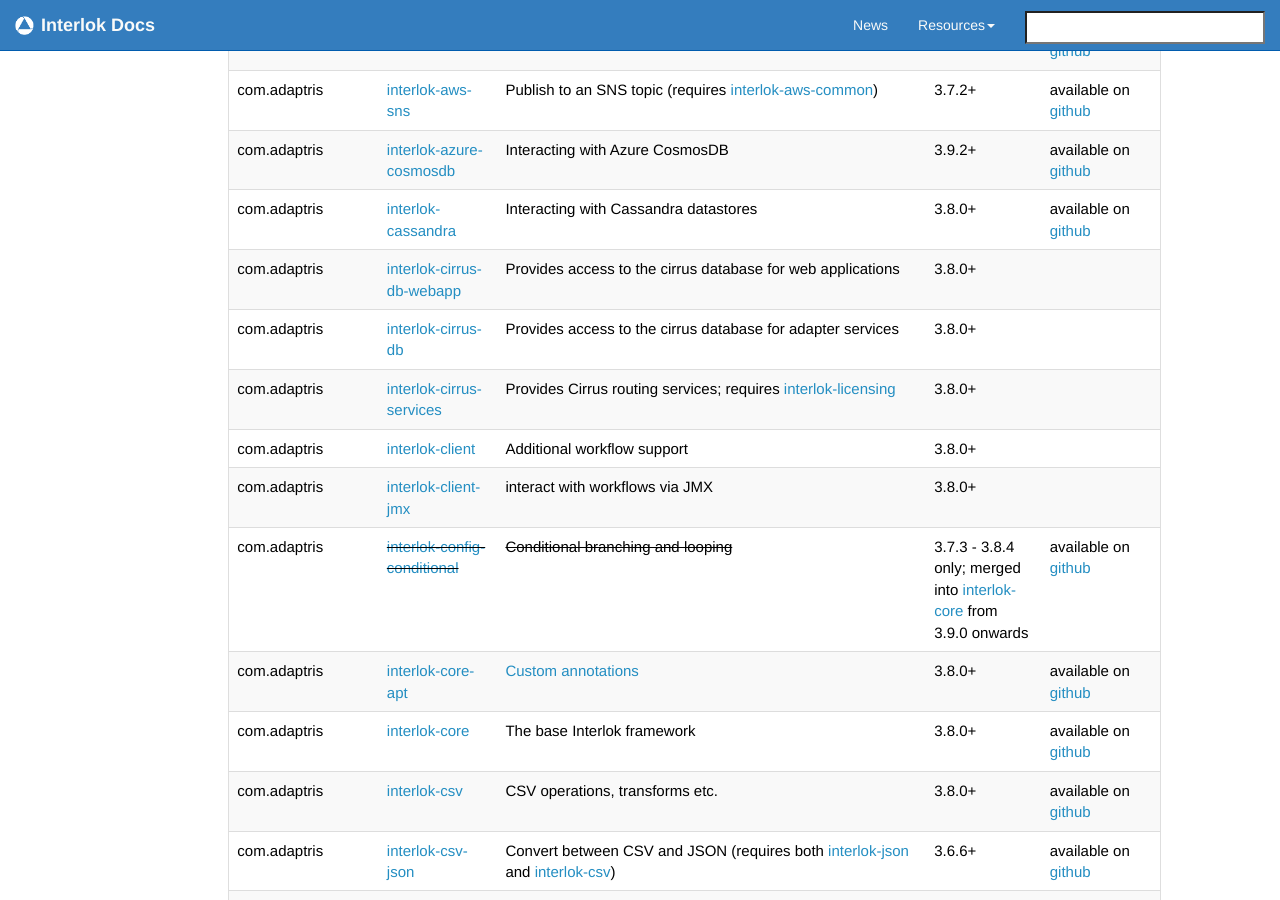
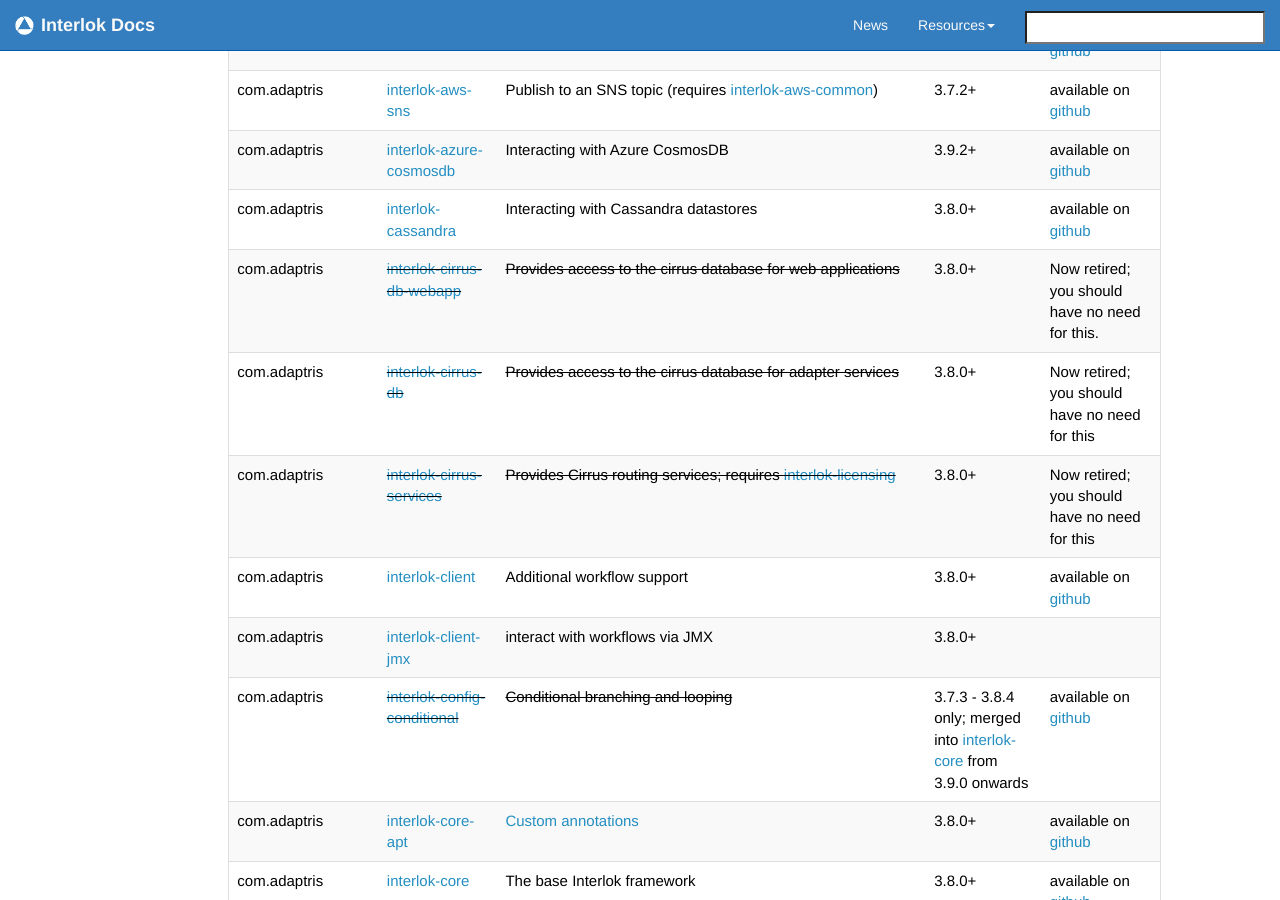
Before and after one commit to adaptris/interlok-docs-legacy, a Jekyll site: the page built from pages/adapter/adapter-optional-components.md, in a window 1280 px wide and 900 px high, scrolled down 1018 px. Built offline with Jekyll 4.4.1, drawn with Linux system fonts in a browser that asks for light colours; nearby versions of some CDN libraries; comment, search, counter and statistics services are not loaded; some of the changed text lies outside the part shown.

Commit message:
Add jmx-sonicmq; deprecate cirrus

```diff
--- a/pages/adapter/adapter-optional-components.md
+++ b/pages/adapter/adapter-optional-components.md
@@ -28,10 +28,10 @@
 |com.adaptris | [interlok-aws-sns][] | Publish to an SNS topic (requires [interlok-aws-common][]) | 3.7.2+ | available on [github](https://github.com/adaptris/interlok-aws)
 |com.adaptris | [interlok-azure-cosmosdb][] | Interacting with Azure CosmosDB | 3.9.2+ | available on [github](https://github.com/adaptris/interlok-azure)
 |com.adaptris | [interlok-cassandra][] | Interacting with Cassandra datastores | 3.8.0+ | available on [github](https://github.com/adaptris/interlok-cassandra)
-|com.adaptris | [interlok-cirrus-db-webapp][] | Provides access to the cirrus database for web applications | 3.8.0+
-|com.adaptris | [interlok-cirrus-db][] | Provides access to the cirrus database for adapter services | 3.8.0+
-|com.adaptris | [interlok-cirrus-services][] | Provides Cirrus routing services; requires [interlok-licensing][] | 3.8.0+
-|com.adaptris | [interlok-client][] | Additional workflow support| 3.8.0+
+|com.adaptris | ~~[interlok-cirrus-db-webapp][]~~ | ~~Provides access to the cirrus database for web applications~~ | 3.8.0+ | Now retired; you should have no need for this.
+|com.adaptris | ~~[interlok-cirrus-db][]~~ | ~~Provides access to the cirrus database for adapter services~~ | 3.8.0+ | Now retired; you should have no need for this
+|com.adaptris | ~~[interlok-cirrus-services][]~~ | ~~Provides Cirrus routing services; requires [interlok-licensing][]~~ | 3.8.0+ | Now retired; you should have no need for this
+|com.adaptris | [interlok-client][] | Additional workflow support| 3.8.0+ | available on [github](https://github.com/adaptris/interlok)
 |com.adaptris | [interlok-client-jmx][] | interact with workflows via JMX | 3.8.0+
 |com.adaptris | ~~[interlok-config-conditional][]~~ | ~~Conditional branching and looping~~ | 3.7.3 - 3.8.4 only; merged into [interlok-core][] from 3.9.0 onwards | available on [github](https://github.com/adaptris/interlok-config-conditional)
 |com.adaptris | [interlok-core-apt][] | [Custom annotations](developer-annotations.html)| 3.8.0+| available on [github](https://github.com/adaptris/interlok)
@@ -67,6 +67,7 @@
 |com.adaptris | [interlok-jmx-amqp][]| AMQP Provider for [JMX via JMS or AMQP 1.0](advanced-jmx-jms.html) | 3.10+ | available on [github](https://github.com/adaptris/interlok-jmx-jms)
 |com.adaptris | [interlok-jmx-jms-common][]| Provider neutral runtime support for [JMX via JMS or AMQP 1.0](advanced-jmx-jms.html) | 3.10+ | available on [github](https://github.com/adaptris/interlok-jmx-jms)
 |com.adaptris | [interlok-jmx-solace][]| Solace Provider for [JMX via JMS or AMQP 1.0](advanced-jmx-jms.html) | 3.10+ | available on [github](https://github.com/adaptris/interlok-jmx-jms)
+|com.adaptris | [interlok-jmx-sonicmq][]| SonicMQ Provider for [JMX via JMS or AMQP 1.0](advanced-jmx-jms.html) | 3.10+ |
 |com.adaptris | [interlok-jruby][] | Tighter coupling with [jruby](http://jruby.org) as an alternative to [ScriptingService][]/[EmbeddedScriptingService][]|3.6.3+ | available on [github](https://github.com/adaptris/interlok-jruby)
 |com.adaptris | [interlok-jsr107-cache][] | Cache implementation that wraps JSR107 cache implementations |3.8.0+ | available on [github](https://github.com/adaptris/interlok-cache)
 |com.adaptris | [interlok-jq][] | JSON transformations using JQ-like syntax |3.7.0+ | available on [github](https://github.com/adaptris/interlok-jq)
```
Also changed, not shown: other parts of pages/adapter/adapter-optional-components.md (+1 -0 lines).
